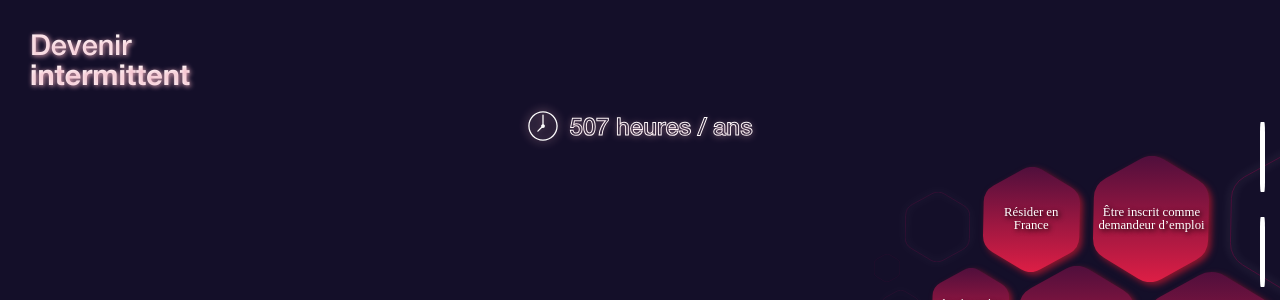
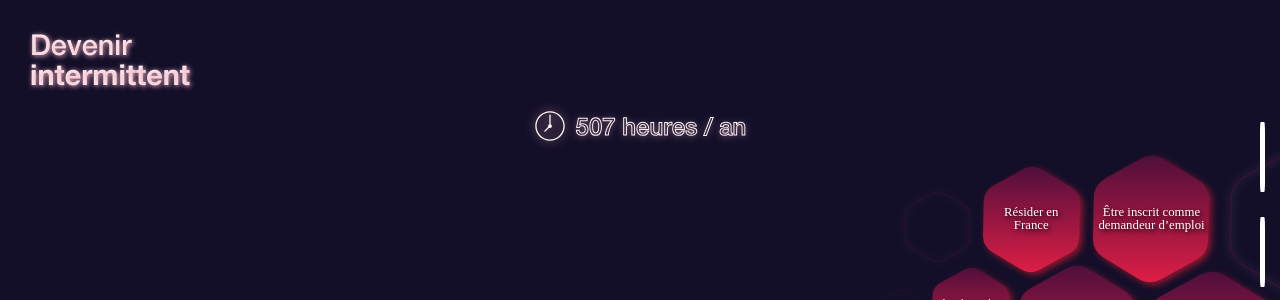
Before and after one commit to MisterAzix/vivre-intermittence, a Jekyll site: the page built from index.md, in a window 1280 px wide and 900 px high, scrolled down 741 px. Shown: the part 148-448 px from the top of the window. Built offline with Jekyll 4.4.1, drawn with Linux system fonts in a browser that asks for light colours.

Commit message:
Correct mistake

```diff
--- a/_includes/pages/sections/status.html
+++ b/_includes/pages/sections/status.html
@@ -3,7 +3,7 @@
     {% include components/subtitle.html subtitle='Devenir<br /><span class="bold"> intermittent</span>' %}
 
     <!-- 507 heures / an -->
-    {% include components/subtitle_neon.html subtitle='507 heures / ans' class="subtitle-neon-center" image="/assets/img/icon/icon_clock.svg" %}
+    {% include components/subtitle_neon.html subtitle='507 heures / an' class="subtitle-neon-center" image="/assets/img/icon/icon_clock.svg" %}
 
     <!-- Hexagone -->
     <div class="hexagone-container">
```
